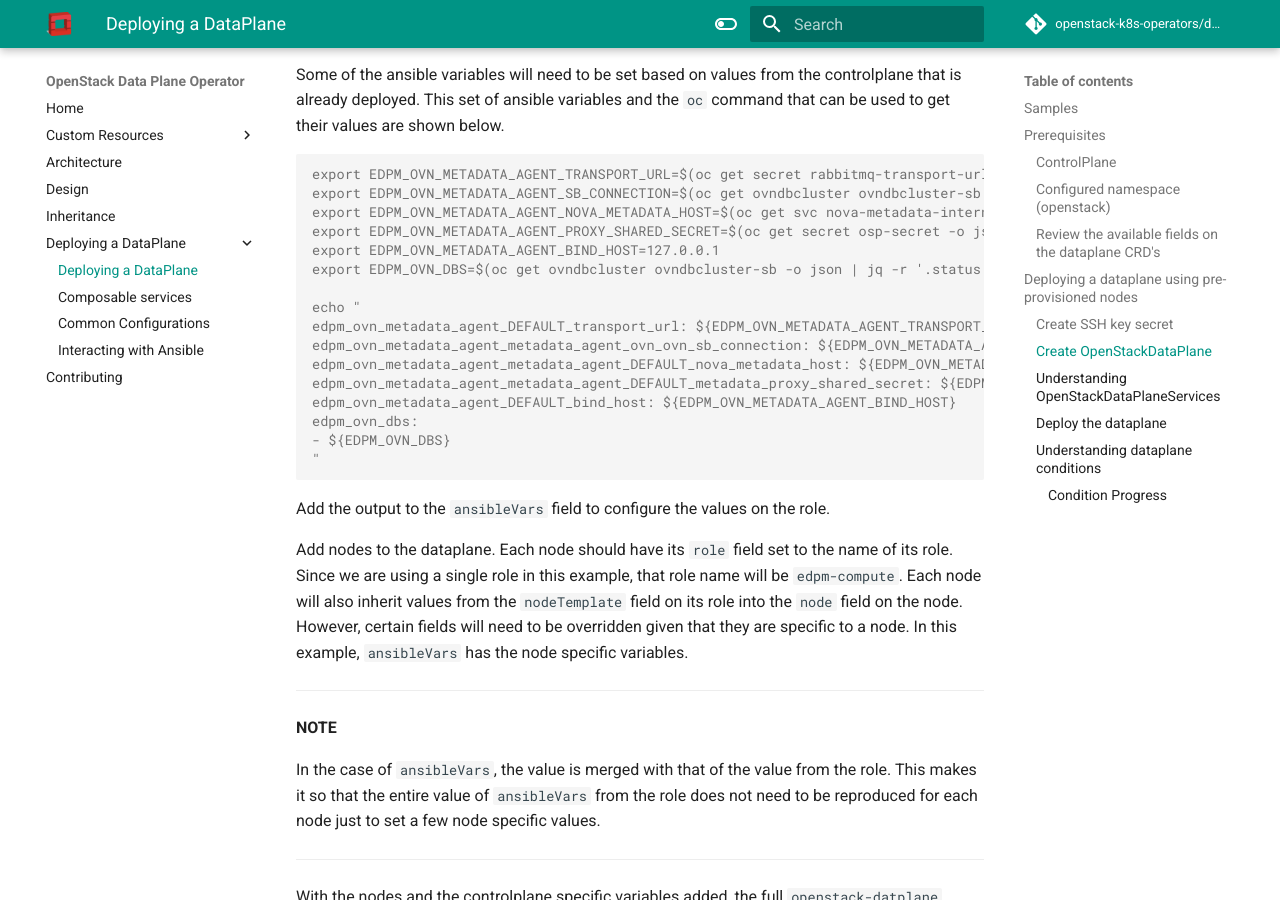
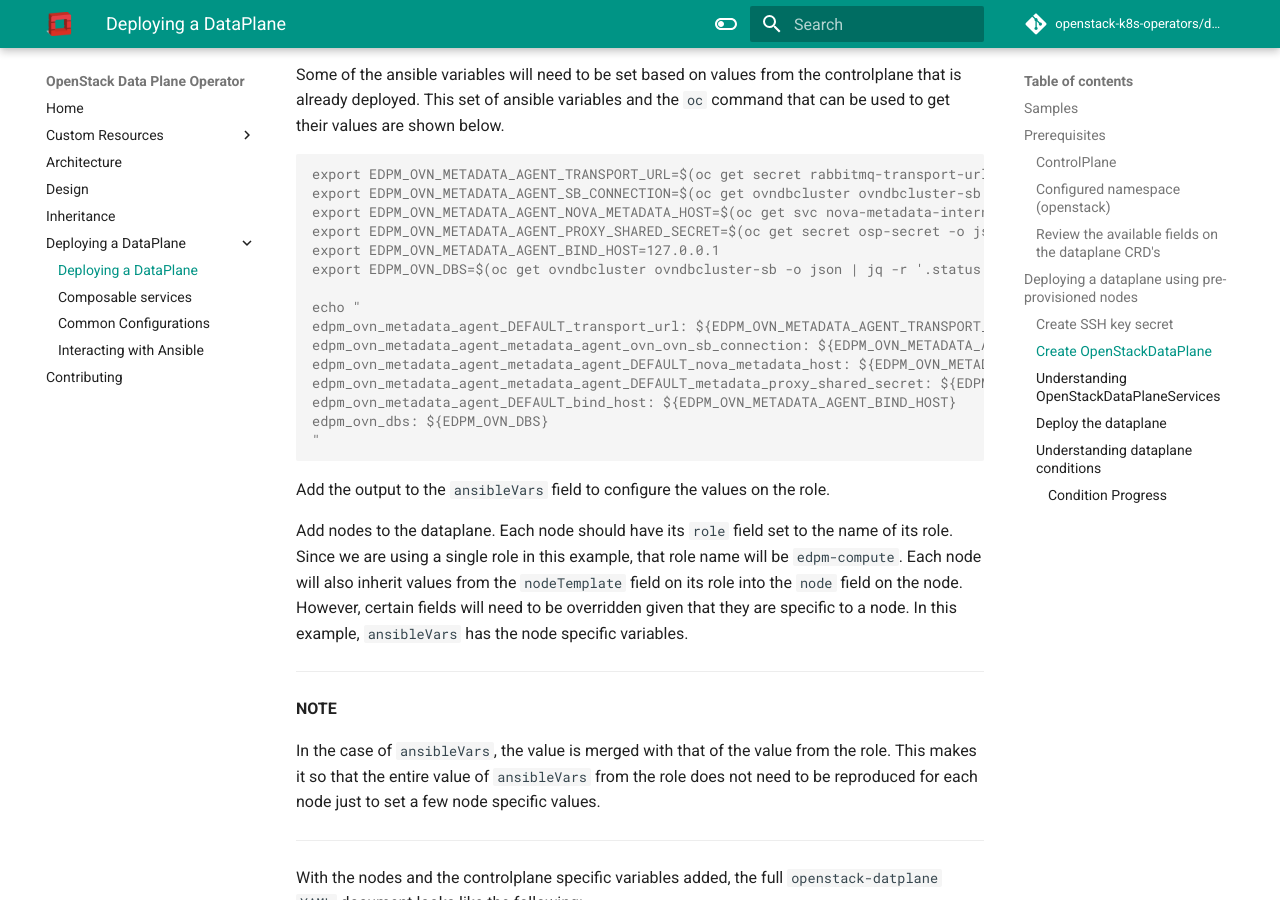
Before and after one commit to openstack-k8s-operators/dataplane-operator, an MkDocs documentation site: the page built from docs/deploying.md, in a window 1280 px wide and 900 px high, scrolled down 3327 px. Built offline with MkDocs 1.6.1 and Material for MkDocs 9.7.7, drawn with Linux system fonts in a browser that asks for light colours; comment, search, counter and statistics services are not loaded; the version menu is left out.

Commit message:
[docs] Fix EDPM_OVN_DBS for multi pods
Currently internal ip of first pod was set,
fix it for replicas>1.

Related-Fix: https://github.com/openstack-k8s-operators/install_yamls/pull/459

````diff
--- a/docs/deploying.md
+++ b/docs/deploying.md
@@ -160,7 +160,7 @@
 export EDPM_OVN_METADATA_AGENT_NOVA_METADATA_HOST=$(oc get svc nova-metadata-internal -o json |jq -r '.status.loadBalancer.ingress[0].ip')
 export EDPM_OVN_METADATA_AGENT_PROXY_SHARED_SECRET=$(oc get secret osp-secret -o json | jq -r .data.MetadataSecret  | base64 -d)
 export EDPM_OVN_METADATA_AGENT_BIND_HOST=127.0.0.1
-export EDPM_OVN_DBS=$(oc get ovndbcluster ovndbcluster-sb -o json | jq -r '.status.networkAttachments."openstack/internalapi"[0]')
+export EDPM_OVN_DBS=$(oc get ovndbcluster ovndbcluster-sb -o json | jq -r '.status.networkAttachments."openstack/internalapi"')
 
 echo "
 edpm_ovn_metadata_agent_DEFAULT_transport_url: ${EDPM_OVN_METADATA_AGENT_TRANSPORT_URL}
@@ -168,8 +168,7 @@
 edpm_ovn_metadata_agent_metadata_agent_DEFAULT_nova_metadata_host: ${EDPM_OVN_METADATA_AGENT_NOVA_METADATA_HOST}
 edpm_ovn_metadata_agent_metadata_agent_DEFAULT_metadata_proxy_shared_secret: ${EDPM_OVN_METADATA_AGENT_PROXY_SHARED_SECRET}
 edpm_ovn_metadata_agent_DEFAULT_bind_host: ${EDPM_OVN_METADATA_AGENT_BIND_HOST}
-edpm_ovn_dbs:
-- ${EDPM_OVN_DBS}
+edpm_ovn_dbs: ${EDPM_OVN_DBS}
 "
 ```
 
````
